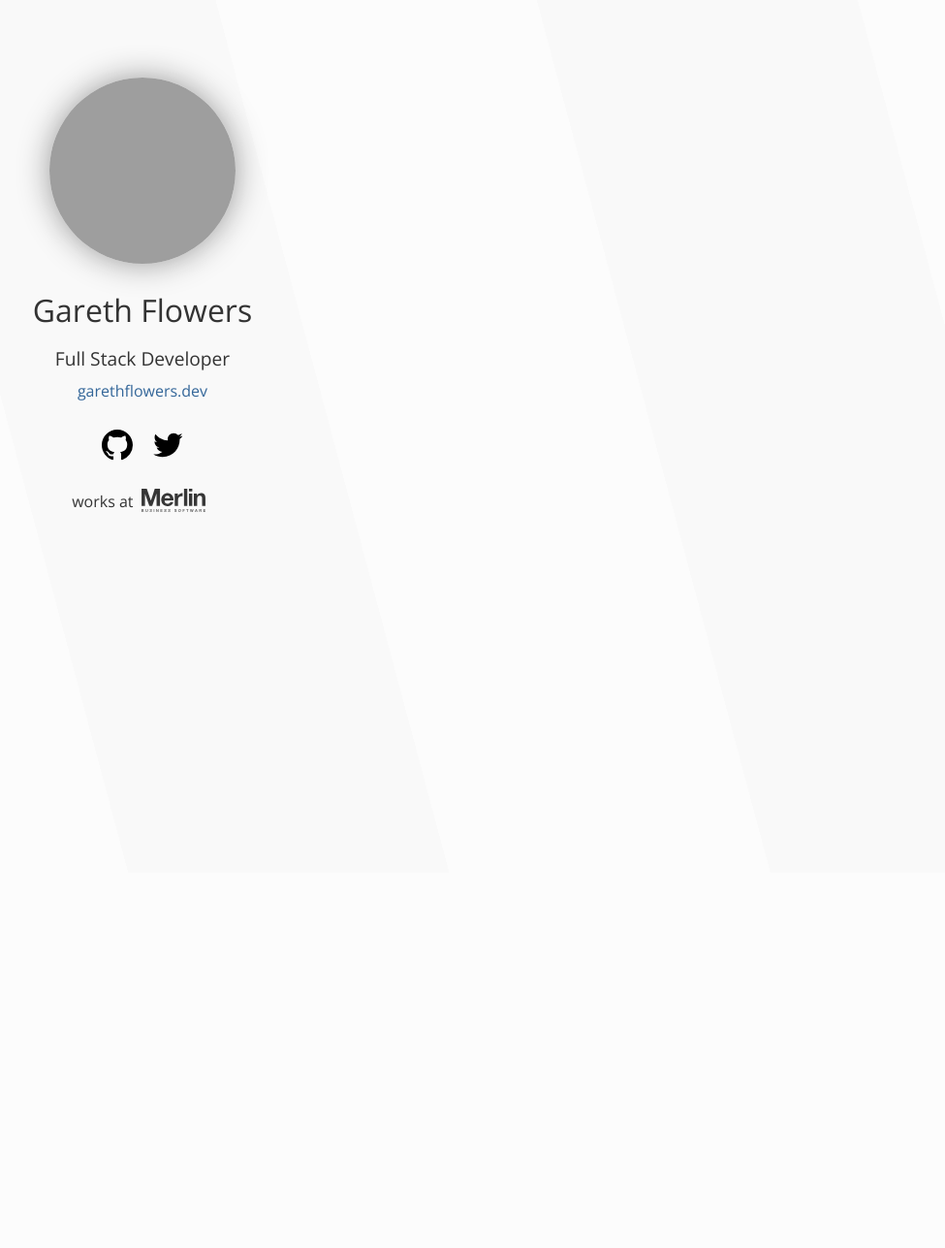
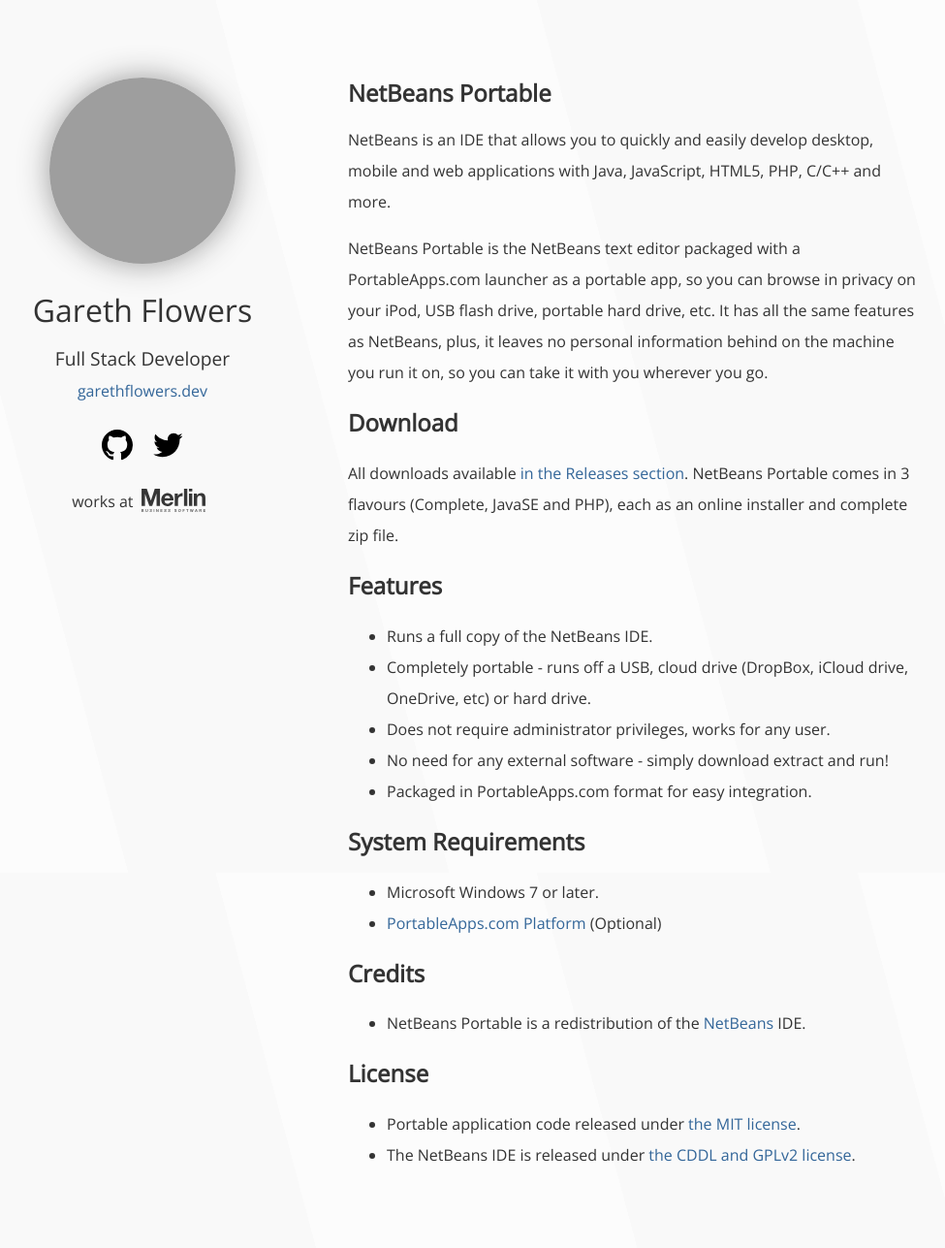
Before and after one commit to garethflowers/garethflowers.github.io, a Jekyll site: the page built from _projects/netbeans-portable.md, in a window 1280 px wide. Shown: the whole page at 97% size, without its empty margins (199-1174 px from the left). Built offline with Jekyll 4.4.1, drawn with Linux system fonts in a browser that asks for light colours; before the commit the page ends 900 px from its top, so only the background shows below that; grey boxes are pictures that could not be loaded.

Commit message:
feat(): moves netbeans portable locally

```diff
--- a/_projects/netbeans-portable.md
+++ b/_projects/netbeans-portable.md
@@ -4,3 +4,50 @@
 permalink: /netbeans-portable/
 title: NetBeans Portable
 ---
+
+# NetBeans Portable
+
+NetBeans is an IDE that allows you to quickly and easily develop desktop, mobile
+and web applications with Java, JavaScript, HTML5, PHP, C/C++ and more.
+
+NetBeans Portable is the NetBeans text editor packaged with a PortableApps.com
+launcher as a portable app, so you can browse in privacy on your iPod, USB flash
+drive, portable hard drive, etc. It has all the same features as NetBeans, plus,
+it leaves no personal information behind on the machine you run it on, so you
+can take it with you wherever you go.
+
+## Download
+All downloads available [in the Releases section][1]. NetBeans Portable comes in
+3 flavours (Complete, JavaSE and PHP), each as an online installer and complete
+zip file.
+
+ [1]: https://github.com/garethflowers/netbeans-portable/releases/latest
+
+## Features
+* Runs a full copy of the NetBeans IDE.
+* Completely portable - runs off a USB, cloud drive (DropBox, iCloud drive,
+  OneDrive, etc) or hard drive.
+* Does not require administrator privileges, works for any user.
+* No need for any external software - simply download extract and run!
+* Packaged in PortableApps.com format for easy integration.
+
+## System Requirements
+
+* Microsoft Windows 7 or later.
+* [PortableApps.com Platform][2] (Optional)
+
+ [2]: http://portableapps.com/download
+
+## Credits
+
+* NetBeans Portable is a redistribution of the [NetBeans][3] IDE.
+
+ [3]: https://netbeans.org/
+
+## License
+
+* Portable application code released under [the MIT license][4].
+* The NetBeans IDE is released under [the CDDL and GPLv2 license][5].
+
+ [4]: https://raw.githubusercontent.com/garethflowers/netbeans-portable/master/LICENSE
+ [5]: https://netbeans.org/about/legal/license.html
```
